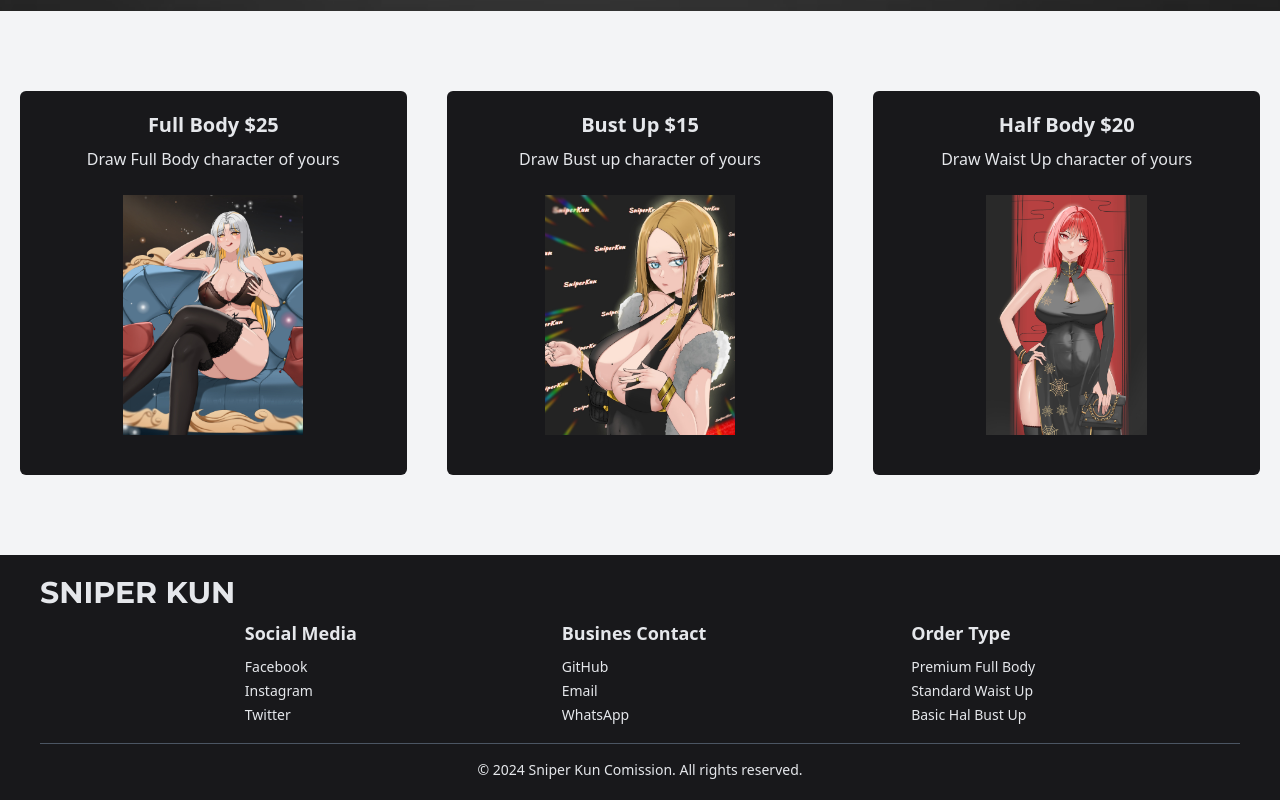
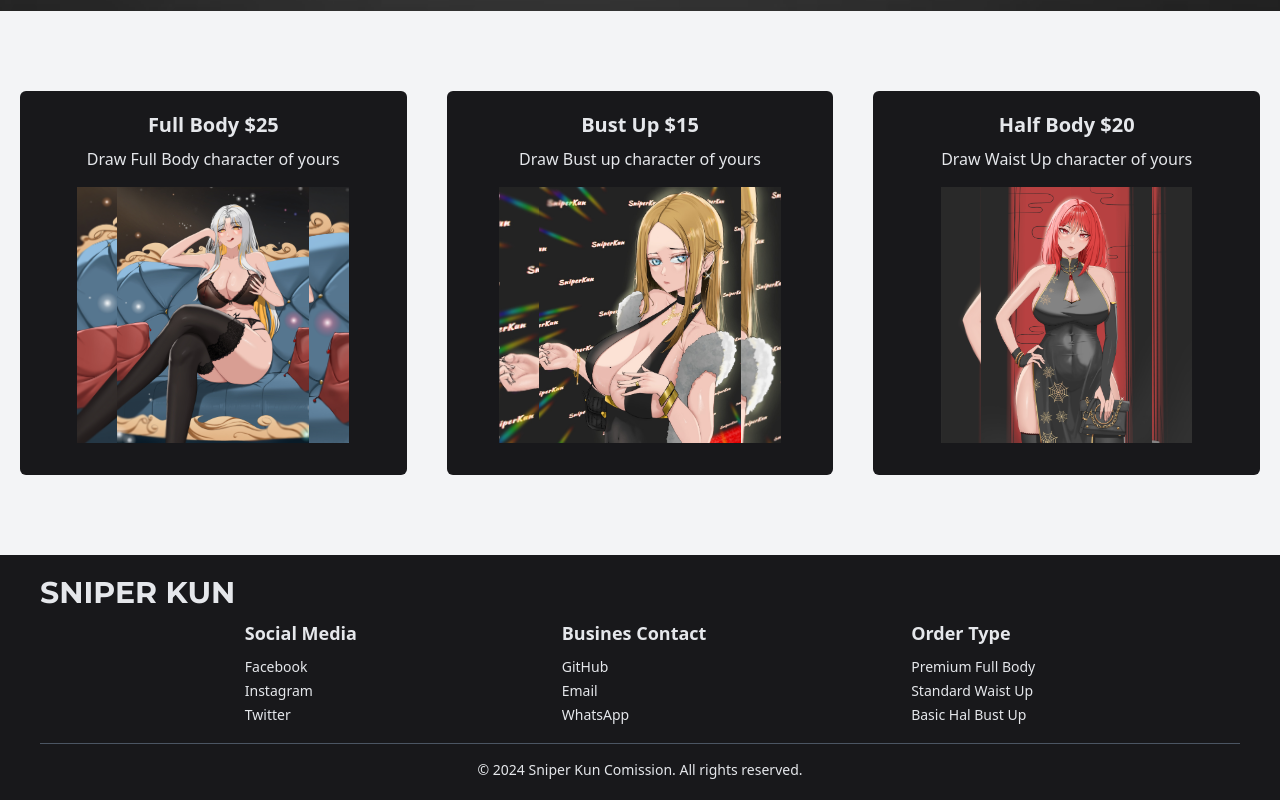
Before and after one commit to danu-0/vite-react-comission, a React (Vite) app: page / in a window 1280 px wide. Shown: the part 849-1649 px from the top of the page. Built offline with nearby package versions, Linux system fonts and the light colour scheme.

Commit message:
first commit

```diff
--- a/package.json
+++ b/package.json
@@ -19,6 +19,7 @@
     "split-type": "^0.3.4"
   },
   "devDependencies": {
+    "@tailwindcss/forms": "^0.5.7",
     "@types/react": "^18.3.3",
     "@types/react-dom": "^18.3.0",
     "@vitejs/plugin-react": "^4.3.1",
--- a/src/component/box.jsx
+++ b/src/component/box.jsx
@@ -28,7 +28,8 @@
             <img
               src={image}
               alt={title}
-              className="h-full max-h-64 w-auto object-contain p-2 px-10"
+              className="h-full max-h-64 w-auto object-contain px-10 bg-cover bg-center "
+              style={{ backgroundImage: `url(${image})` }}
             />
           </div>
         </>
--- a/tailwind.config.js
+++ b/tailwind.config.js
@@ -6,11 +6,16 @@
   ],
   theme: {
     extend: {
+      boxShadow: {
+        'custom-light': '0 2px 4px rgba(255, 255, 255, 0.3)',
+        'custom-dark': '0 2px 4px rgba(0, 0, 0, 0.3)',
+      },
       colors: {
         'custom-black': '#09090b',
         'custom-white': '#38c172',
         'custom-secondary': '#18181b',
       }
+
     },
   },
   plugins: [],
```
Also changed, not shown: 1 other file (tests, documents, lock files or other folders).
